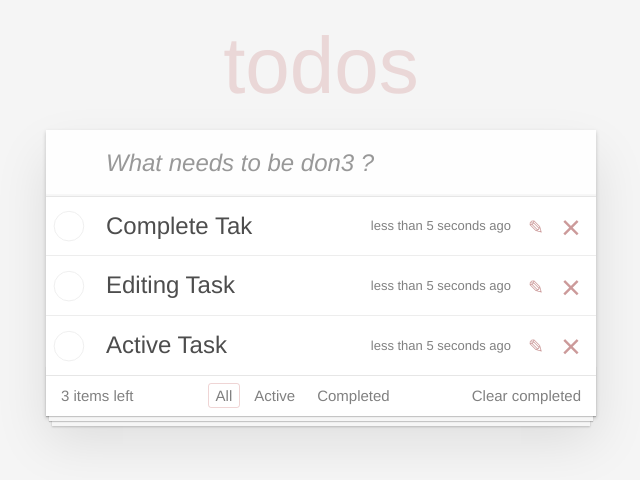
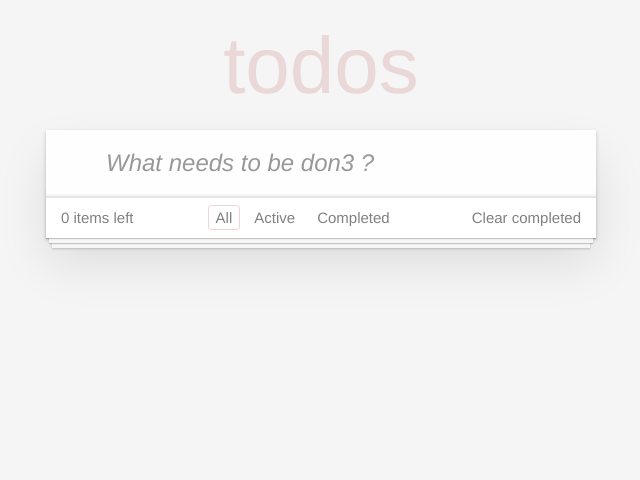
Before and after one commit to LonelyC4t/TD2, a React (Create React App) app: page / in a window 1280 px wide. Shown: the top 480 px of the page, without its empty margins (319-959 px from the left). Built offline with nearby package versions, Linux system fonts and the light colour scheme.

Commit message:
fixError

```diff
--- a/src/components/app/app.jsx
+++ b/src/components/app/app.jsx
@@ -17,13 +17,46 @@ class App extends React.Component {
     };
   };
 
+  changeTask = (e) => {
+    let current = e.target.previousSibling.querySelector('input');
+    let currentHiden = e.target.previousSibling.querySelector('span');
+    current.classList.toggle('hidden');
+    currentHiden.classList.toggle('hidden');
+    return this.setState({
+      dom: { current, currentHiden },
+    });
+  };
+
+  changeLabelTask = (label, id) => {
+    this.setState(({ todoData, dom }) => {
+      const idx = todoData.findIndex((el) => el.id === id);
+      const oldItem = todoData[idx];
+      const newItem = oldItem;
+      newItem.label = label;
+      let newArr = [...todoData.slice(0, idx), newItem, ...todoData.slice(idx + 1)];
+      let current = dom.current.classList.add('hidden');
+      let currentHiden = dom.currentHiden.classList.remove('hidden');
+      return {
+        todoData: newArr,
+        dom: { current, currentHiden },
+      };
+    });
+  };
+
   changeFilter = (e) => {
+    document.querySelectorAll('button').forEach((item) => {
+      if (e.target == e.Currenttarget) {
+        return;
+      } else {
+        item.classList.remove('selected');
+      }
+    });
     e.target.classList.toggle('selected');
+
     if (e.target.textContent === 'All') {
       this.setState({
         filter: undefined,
       });
-      this.filter = undefined;
     } else if (e.target.textContent === 'Active') {
       this.setState({
         filter: true,
@@ -36,12 +69,7 @@ class App extends React.Component {
   };
 
   state = {
-    todoData: [
-      this.createTodoitem('Complete Tak'),
-      this.createTodoitem('Editing Task'),
-      this.createTodoitem('Active Task'),
-    ],
-
+    todoData: [],
     filter: undefined,
   };
 
@@ -59,7 +87,7 @@ class App extends React.Component {
   deleteTask = (id) => {
     this.setState(({ todoData }) => {
       let idx = todoData.findIndex((el) => el.id === id);
-      let newArray = [...todoData.slice(0, idx), ...todoData.slice(idx + 1)];
+      let newArray = [...todoData.slice(0, idx), ...todoData.slice(-1)];
       return { todoData: newArray };
     });
   };
@@ -97,6 +125,8 @@ class App extends React.Component {
           clearDone={this.clearCompleted}
           filter={this.changeFilter}
           stateFilter={this.state.filter}
+          changeTask={this.changeTask}
+          changeLabelTask={this.changeLabelTask}
         />
       </section>
     );
--- a/src/components/header/addForm.jsx
+++ b/src/components/header/addForm.jsx
@@ -14,8 +14,14 @@ class AddForm extends React.Component {
 
   onSubmit = (e) => {
     e.preventDefault();
-    this.props.addTask(this.state.label);
-    this.setState({ label: '' });
+    if (this.state.label.length === 0) {
+      return;
+    } else if (this.state.label.trim().length === 0) {
+      this.setState({ label: '' });
+    } else if (this.state.label.length > 0) {
+      this.props.addTask(this.state.label);
+      this.setState({ label: '' });
+    }
   };
 
   render() {
--- a/src/components/todoBody/task.css
+++ b/src/components/todoBody/task.css
@@ -7,7 +7,7 @@
 }
 .todo-list li label .description {
 	word-break: break-all;
-	display: block;
+
 	line-height: 1.2;
 	transition: color 0.4s;
 	font-weight: 400;
@@ -46,6 +46,25 @@
 	color: #cdcdcd;
 	text-decoration: line-through;
 }
+.editing {
+	position: relative;
+	margin: 0;
+	width: 100%;
+	font-size: 24px;
+	font-family: inherit;
+	font-weight: inherit;
+	line-height: 1.4em;
+	color: inherit;
+	padding: 6px;
+	border: 1px solid #999;
+	box-shadow: inset 0 -1px 5px 0 rgba(0, 0, 0, 0.2);
+	box-sizing: border-box;
+	-webkit-font-smoothing: antialiased;
+	-moz-osx-font-smoothing: grayscale;
+}
+.hidden {
+	display: none;
+}
 @media screen and (-webkit-min-device-pixel-ratio:0) {
 	.toggle-all,
 	.todo-list li .toggle {
--- a/src/components/todoBody/task.jsx
+++ b/src/components/todoBody/task.jsx
@@ -1,20 +1,38 @@
+import React from 'react';
 import PropTypes from 'prop-types';
 import { formatDistanceToNow } from 'date-fns';
 import './task.css';
 
-const Task = ({ todos, completeTask, deleteTask }) => {
-  Task.defaultProps = {
+class Task extends React.Component {
+  state = {
+    label: this.props.todos.label,
+  };
+
+  onChange = (e) => {
+    this.setState({
+      label: e.target.value,
+    });
+  };
+
+  onSubmit = (e) => {
+    e.preventDefault();
+    this.props.changeLabelTask(this.state.label, this.props.todos.id);
+  };
+
+  static defaultProps = {
     todos: {},
     completeTask: () => {},
     deleteTask: () => {},
   };
 
-  Task.propTypes = {
+  static propTypes = {
     todos: PropTypes.object.isRequired,
     completeTask: PropTypes.func.isRequired,
     deleteTask: PropTypes.func.isRequired,
   };
 
+  render() {
+    const { todos, completeTask, deleteTask, changeTask } = this.props;
     return (
       <>
         <div className="view">
@@ -23,16 +41,19 @@ const Task = ({ todos, completeTask, deleteTask }) => {
             <span onClick={completeTask} className="description">
               {todos.label}
             </span>
+            <form onSubmit={this.onSubmit}>
+              <input type="text" onChange={this.onChange} className="editing hidden" defaultValue={todos.label} />
+            </form>
             <span className="created">
               {formatDistanceToNow(new Date(todos.createTime), { includeSeconds: true, addSuffix: true })}
             </span>
           </label>
-        <button className="icon icon-edit"></button>
+          <button onClick={(e) => changeTask(e)} className="icon icon-edit"></button>
           <button onClick={deleteTask} className="icon icon-destroy"></button>
         </div>
-      {/* <input type="text" className="edit" defaultValue={"Editing Task"} /> */}
       </>
     );
-};
+  }
+}
 
 export default Task;
--- a/src/components/todoBody/taskList.css
+++ b/src/components/todoBody/taskList.css
@@ -65,7 +65,7 @@
 }
 .todo-list li label .description {
 	word-break: break-all;
-	display: block;
+
 	line-height: 1.2;
 	transition: color 0.4s;
 	font-weight: 400;
--- a/src/components/todoBody/taskList.jsx
+++ b/src/components/todoBody/taskList.jsx
@@ -3,7 +3,7 @@ import PropTypes from 'prop-types';
 import Task from './task';
 import './taskList.css';
 
-const TaskList = ({ todos, deleteTask, completeTask, stateFilter }) => {
+const TaskList = ({ todos, deleteTask, completeTask, stateFilter, changeTask, changeLabelTask }) => {
   TaskList.defaultProps = {
     todos: {},
     completeTask: () => {},
@@ -31,7 +31,13 @@ const TaskList = ({ todos, deleteTask, completeTask, stateFilter }) => {
     .map((el) => {
       return (
         <li className={el.done ? 'completed' : 'active'} key={el.id}>
-          <Task deleteTask={() => deleteTask(el.id)} completeTask={() => completeTask(el.id)} todos={el} />
+          <Task
+            deleteTask={() => deleteTask(el.id)}
+            completeTask={() => completeTask(el.id)}
+            todos={el}
+            changeTask={changeTask}
+            changeLabelTask={changeLabelTask}
+          />
         </li>
       );
     });
--- a/src/components/todoBody/todoBody.jsx
+++ b/src/components/todoBody/todoBody.jsx
@@ -3,10 +3,17 @@ import FooterTodo from '../footerTodo/footerTodo';
 import TaskList from './taskList';
 import './todoBody.css';
 
-const TodoBody = ({ todos, deleteTask, completeTask, clearDone, filter, stateFilter }) => {
+const TodoBody = ({ todos, deleteTask, completeTask, clearDone, filter, stateFilter, changeTask, changeLabelTask }) => {
   return (
     <section className="main">
-      <TaskList deleteTask={deleteTask} todos={todos} completeTask={completeTask} stateFilter={stateFilter} />
+      <TaskList
+        deleteTask={deleteTask}
+        todos={todos}
+        completeTask={completeTask}
+        stateFilter={stateFilter}
+        changeTask={changeTask}
+        changeLabelTask={changeLabelTask}
+      />
       <FooterTodo filter={filter} clearDone={clearDone} todos={todos} />
     </section>
   );
```
Lines whose indentation alone changed are shown as unchanged.
